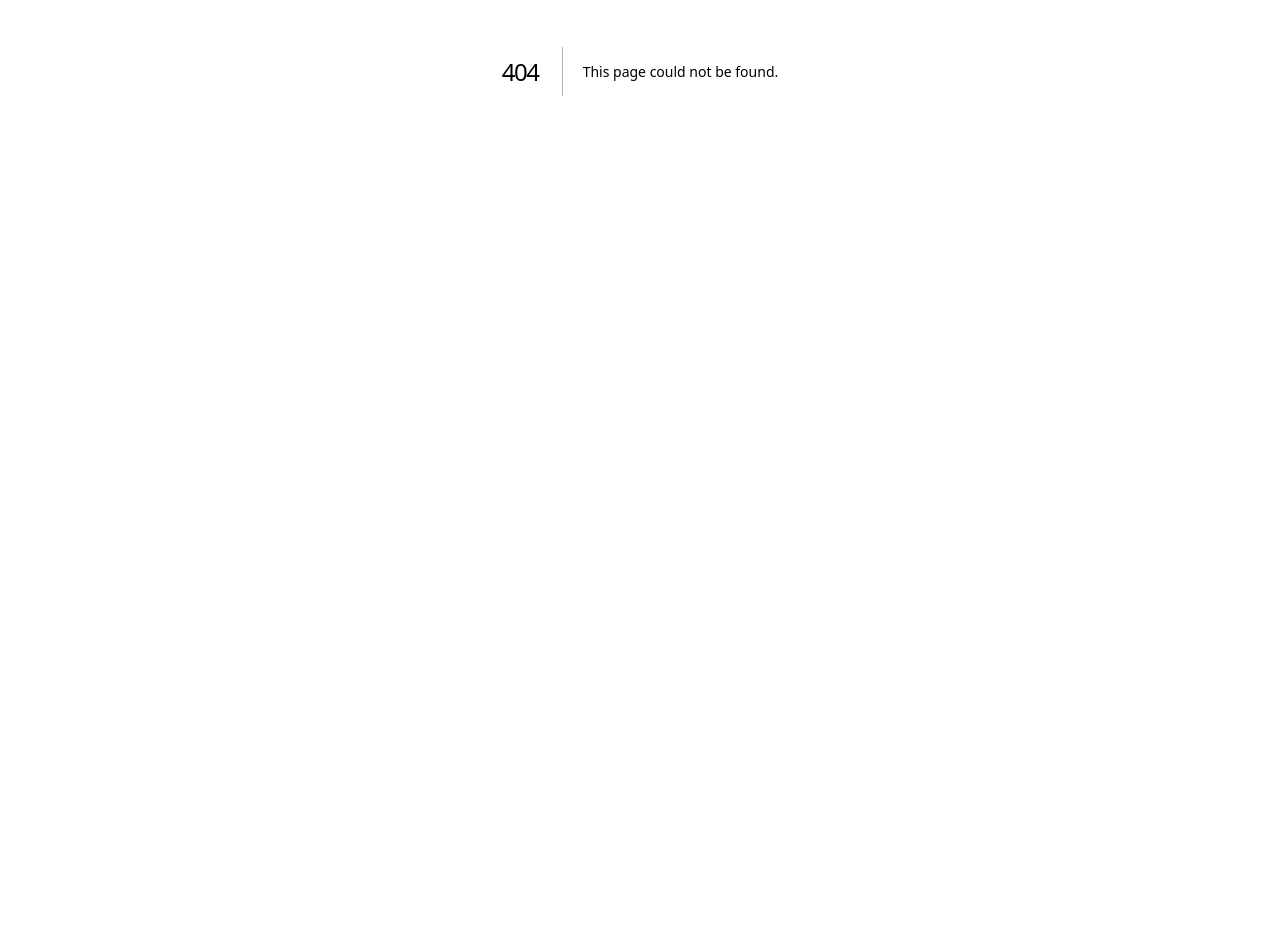
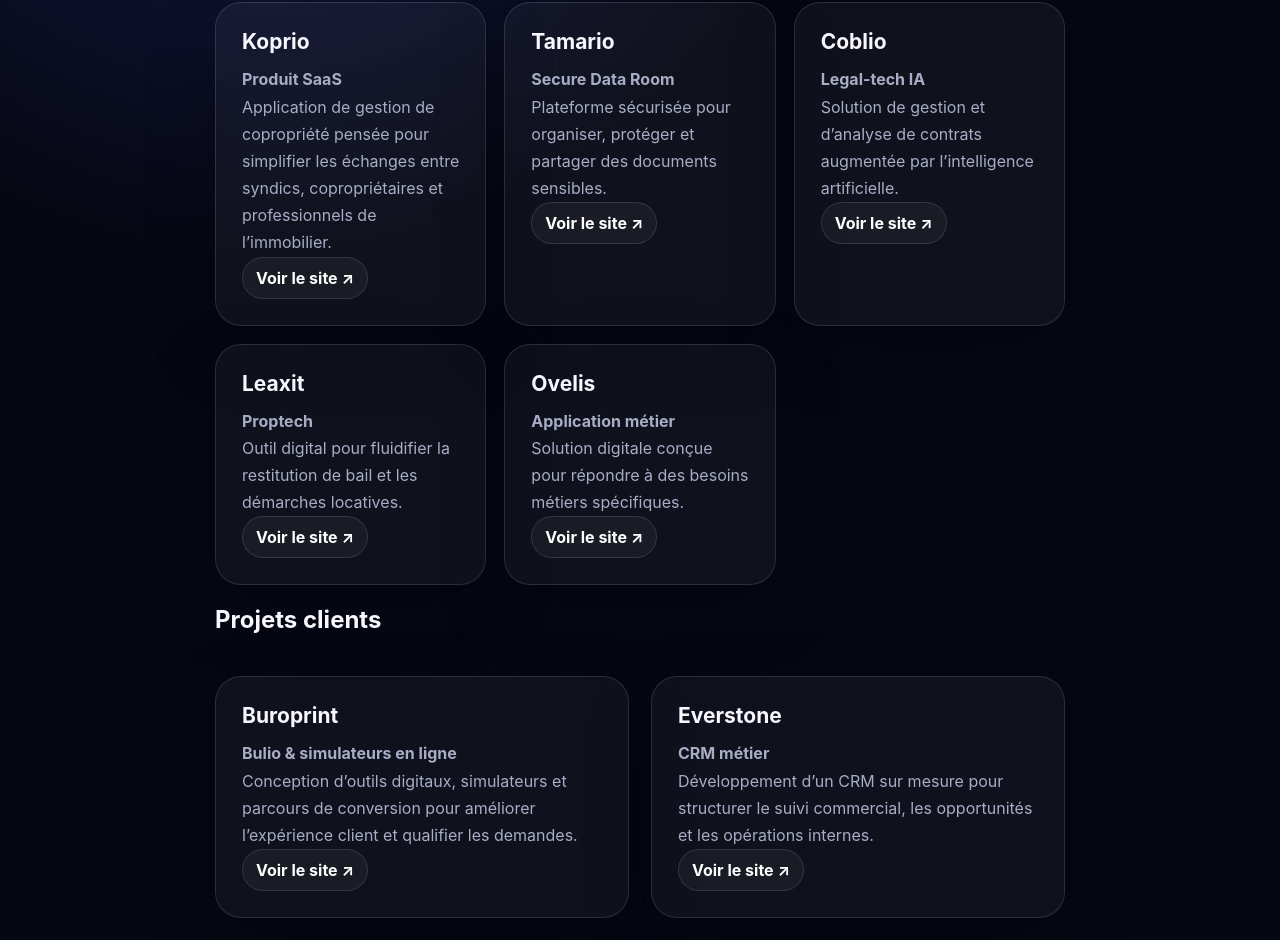
Before and after one commit to Rick9245/seyiolab-web, a Next.js app: page /portfolio in a window 1280 px wide. Before the commit this address had no page. Shown: the part 329-1269 px from the top of the page. Before the commit the page ends 800 px from the top, so only its background shows below. Built offline with nearby package versions, Linux system fonts and the light colour scheme.

Commit message:
Ajouter page portfolio SEO

```diff
--- a/app/page.tsx
+++ b/app/page.tsx
@@ -9,7 +9,7 @@
  const carouselRef=useRef<HTMLDivElement>(null); const [active,setActive]=useState(0); const [status,setStatus]=useState(""); const [loading,setLoading]=useState(false);
  const scrollProducts=(direction:"prev"|"next")=>{const el=carouselRef.current;if(!el)return;const card=el.querySelector<HTMLElement>(".product-card");const step=card?card.offsetWidth+22:330;el.scrollBy({left:direction==="next"?step:-step,behavior:"smooth"});setActive(c=>Math.max(0,Math.min(products.length-1,direction==="next"?c+1:c-1)));};
  async function submitContact(event:React.FormEvent<HTMLFormElement>){event.preventDefault();setLoading(true);setStatus("");const form=event.currentTarget;const payload=Object.fromEntries(new FormData(form).entries());const res=await fetch("/api/contact",{method:"POST",headers:{"Content-Type":"application/json"},body:JSON.stringify(payload)});const data=await res.json();setLoading(false);if(res.ok){setStatus("Message envoyé. Nous revenons vers vous rapidement.");form.reset();}else setStatus(data.error||"Une erreur est survenue.");}
- return <><header className="container nav"><Image src="/logo.svg" alt="Seyio Lab" width={210} height={50} priority/><nav className="navlinks"><a href="#produits">Produits</a><a href="#services">Services</a><a href="#clients">Clients</a><a href="#contact">Contact</a><Link href="/mentions-legales">Mentions légales</Link></nav></header>
+ return <><header className="container nav"><Image src="/logo.svg" alt="Seyio Lab" width={210} height={50} priority/><nav className="navlinks"><a href="#produits">Produits</a><a href="#services">Services</a><a href="#clients">Clients</a><Link href="/portfolio">Portfolio</Link><a href="#contact">Contact</a><Link href="/mentions-legales">Mentions légales</Link></nav></header>
  <main>
  <section className="hero"><div className="hero-card container"><div className="logo-wrap"><Image className="logo-main" src="/logo.svg" alt="Logo Seyio Lab avec effet de lumière" width={720} height={180} priority/></div><div className="kicker">Studio SaaS · IA · Applications métiers</div><h1>Construire les logiciels métiers de demain.</h1><p className="lead">Seyio Lab est un studio français d’édition de logiciels SaaS basé à Courbevoie. Nous créons nos propres produits et développons des applications sur mesure pour les entreprises ambitieuses.</p><div className="actions"><a className="btn" href="#services">Nos services</a><a className="btn secondary" href="#contact">Contactez-nous</a></div></div></section>
  <section id="produits" className="container section"><h2>Une pépinière de produits digitaux.</h2><p className="text">Chaque application répond à un besoin métier clair : immobilier, legal-tech, gestion, data room, IA et expériences cloud. Le portefeuille est évolutif et s’enrichira avec les prochaines mises en ligne.</p><div className="products-carousel"><button className="carousel-arrow prev" type="button" onClick={()=>scrollProducts("prev")}>‹</button><div className="carousel-viewport"><div className="carousel-track" ref={carouselRef}>{products.map(p=><article className="product-card" key={p.name}><div className="product-logo-box"><Image className={`product-logo ${p.type}`} src={p.logo} alt={`Logo ${p.name}`} width={220} height={120}/></div><h3>{p.name}</h3><p>{p.description}</p><a className="product-link" href={p.url} target="_blank" rel="noopener noreferrer">Ouvrir le site ↗</a></article>)}</div></div><button className="carousel-arrow next" type="button" onClick={()=>scrollProducts("next")}>›</button></div><div className="dots">{products.map((_,i)=><span key={i} className={`dot ${i===active?"active":""}`} />)}</div></section>
--- /dev/null
+++ b/app/portfolio/page.tsx
@@ -0,0 +1,151 @@
+import Image from "next/image";
+import Link from "next/link";
+
+export const metadata = {
+  title: "Portfolio — Seyio Lab",
+  description:
+    "Découvrez les produits SaaS, applications métiers et projets clients développés par Seyio Lab : Koprio, Tamario, Coblio, Leaxit, Ovelis, Buroprint et Everstone.",
+};
+
+const products = [
+  {
+    name: "Koprio",
+    type: "Produit SaaS",
+    description:
+      "Application de gestion de copropriété pensée pour simplifier les échanges entre syndics, copropriétaires et professionnels de l’immobilier.",
+    url: "https://koprio.app",
+  },
+  {
+    name: "Tamario",
+    type: "Secure Data Room",
+    description:
+      "Plateforme sécurisée pour organiser, protéger et partager des documents sensibles.",
+    url: "https://tamario.app",
+  },
+  {
+    name: "Coblio",
+    type: "Legal-tech IA",
+    description:
+      "Solution de gestion et d’analyse de contrats augmentée par l’intelligence artificielle.",
+    url: "https://coblio.app",
+  },
+  {
+    name: "Leaxit",
+    type: "Proptech",
+    description:
+      "Outil digital pour fluidifier la restitution de bail et les démarches locatives.",
+    url: "https://leaxit.com",
+  },
+  {
+    name: "Ovelis",
+    type: "Application métier",
+    description:
+      "Solution digitale conçue pour répondre à des besoins métiers spécifiques.",
+    url: "https://ovelis.app",
+  },
+];
+
+const clients = [
+  {
+    name: "Buroprint",
+    project: "Bulio & simulateurs en ligne",
+    description:
+      "Conception d’outils digitaux, simulateurs et parcours de conversion pour améliorer l’expérience client et qualifier les demandes.",
+    url: "https://buroprint.fr",
+  },
+  {
+    name: "Everstone",
+    project: "CRM métier",
+    description:
+      "Développement d’un CRM sur mesure pour structurer le suivi commercial, les opportunités et les opérations internes.",
+    url: "https://everstone.fr",
+  },
+];
+
+export default function PortfolioPage() {
+  return (
+    <main className="container legal">
+      <Link href="/">← Retour à l’accueil</Link>
+
+      <h1>Portfolio</h1>
+
+      <p>
+        Seyio Lab conçoit, développe et fait évoluer des produits SaaS,
+        applications métiers, CRM, plateformes web et outils digitaux pour ses
+        propres marques ainsi que pour des clients.
+      </p>
+
+      <h2>Produits Seyio Lab</h2>
+
+      <div className="services-grid">
+        {products.map((product) => (
+          <article className="service-card" key={product.name}>
+            <h3>{product.name}</h3>
+            <p>
+              <strong>{product.type}</strong>
+            </p>
+            <p>{product.description}</p>
+            <a
+              className="client-link"
+              href={product.url}
+              target="_blank"
+              rel="noopener noreferrer"
+            >
+              Voir le site ↗
+            </a>
+          </article>
+        ))}
+      </div>
+
+      <h2>Projets clients</h2>
+
+      <div className="clients-grid">
+        {clients.map((client) => (
+          <article className="client-card" key={client.name}>
+            <h3>{client.name}</h3>
+            <p>
+              <strong>{client.project}</strong>
+            </p>
+            <p>{client.description}</p>
+            <a
+              className="client-link"
+              href={client.url}
+              target="_blank"
+              rel="noopener noreferrer"
+            >
+              Voir le site ↗
+            </a>
+          </article>
+        ))}
+      </div>
+
+      <h2>Expertises mobilisées</h2>
+
+      <div className="services-grid">
+        <article className="service-card">
+          <h3>SaaS & plateformes web</h3>
+          <p>
+            Architecture applicative, interfaces modernes, gestion des comptes,
+            rôles, permissions et parcours utilisateurs.
+          </p>
+        </article>
+
+        <article className="service-card">
+          <h3>CRM & outils internes</h3>
+          <p>
+            Outils métiers sur mesure pour structurer les équipes, les ventes,
+            les opérations et les données.
+          </p>
+        </article>
+
+        <article className="service-card">
+          <h3>IA & automatisation</h3>
+          <p>
+            Automatisation des tâches répétitives, analyse documentaire,
+            génération de contenus et assistants métiers.
+          </p>
+        </article>
+      </div>
+    </main>
+  );
+}
```
